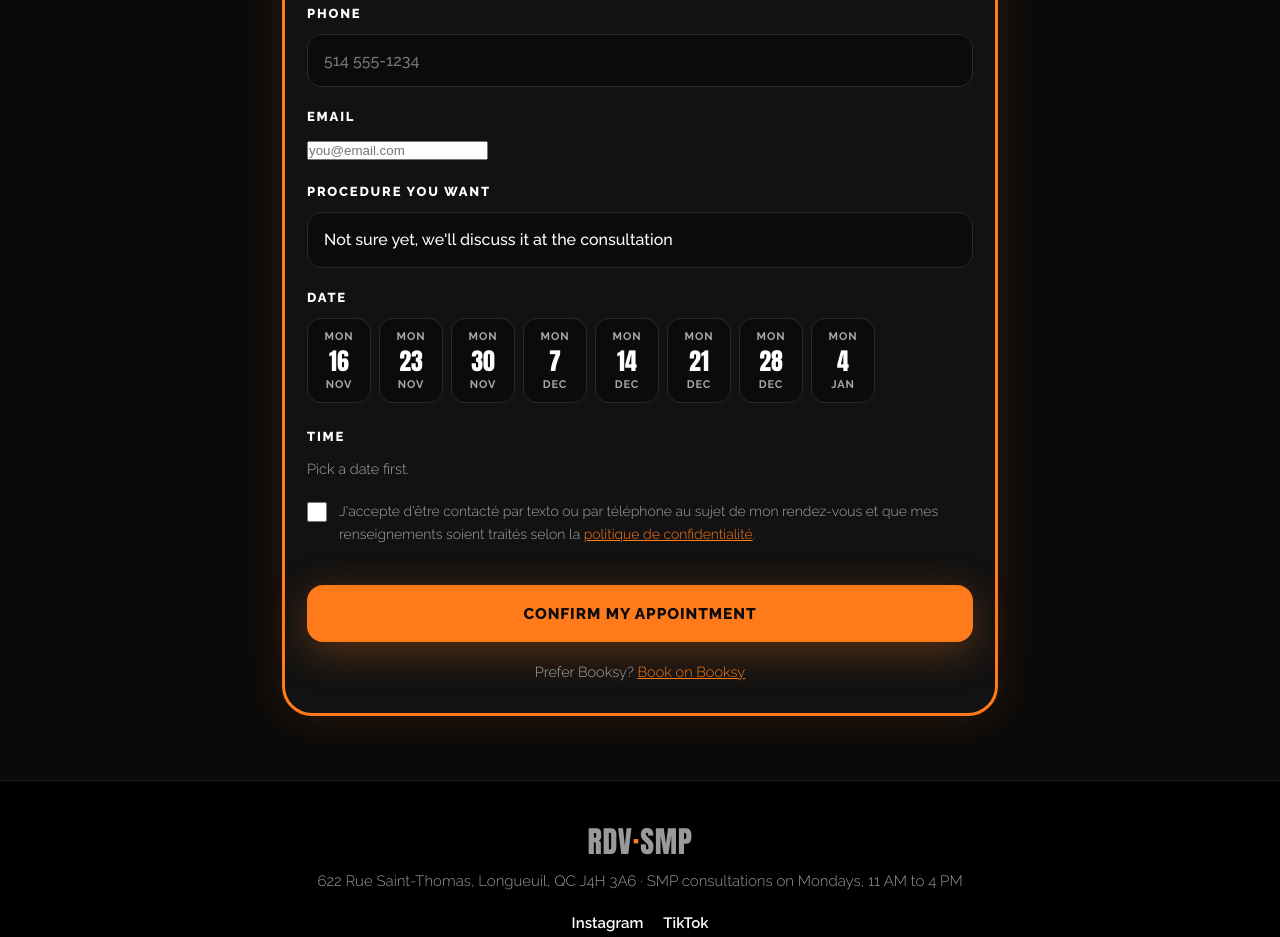
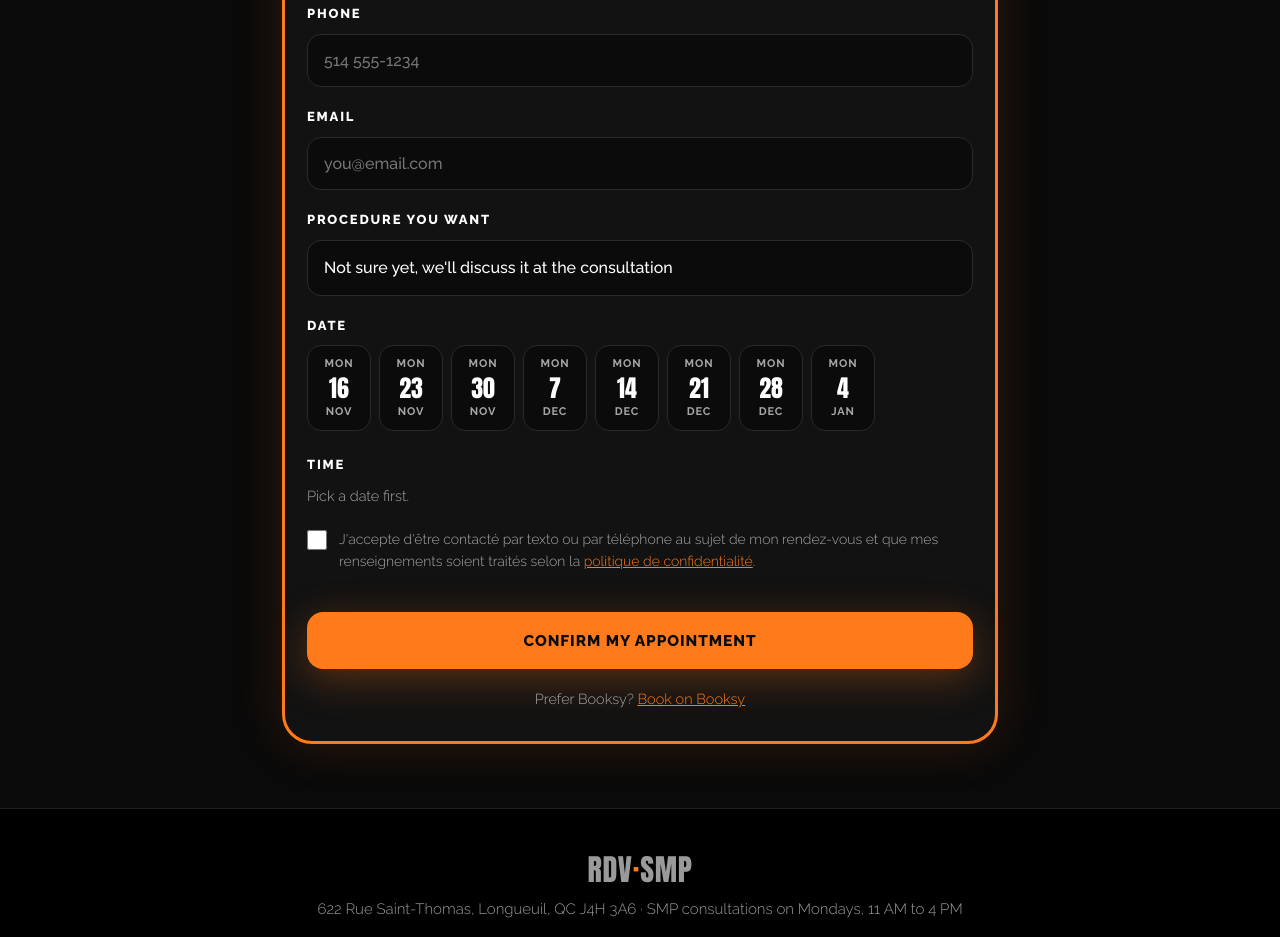
Before and after one commit to chrisleyboursiquot23/SMP_Messi, a plain HTML site: page public/index.html in a window 1280 px wide. Shown: the part 10760-11697 px from the top of the page. Drawn offline with Linux system fonts and the light colour scheme.

Commit message:
Email field styled like the other fields
Co-Authored-By: Claude Opus 5.5 <noreply@anthropic.com>
Claude-Session: https://claude.ai/code/session_016ft5ZvTPaeoJbZdRYxyWnm

```diff
--- a/public/index.html
+++ b/public/index.html
@@ -204,7 +204,7 @@
   .tip{color:var(--muted);font-size:14px;margin-top:12px}
   form{display:grid;grid-template-columns:minmax(0,1fr);gap:20px;margin-top:24px}
   label.l{display:block;font-weight:800;font-size:13px;letter-spacing:.14em;text-transform:uppercase;margin-bottom:9px}
-  input[type=text],input[type=tel],select{width:100%;background:#0B0B0B;border:1.5px solid var(--line);border-radius:14px;color:#fff;font:500 16px var(--b);padding:16px;outline:none;-webkit-appearance:none;appearance:none}
+  input[type=text],input[type=tel],input[type=email],select{width:100%;background:#0B0B0B;border:1.5px solid var(--line);border-radius:14px;color:#fff;font:500 16px var(--b);padding:16px;outline:none;-webkit-appearance:none;appearance:none}
   input:focus,select:focus{border-color:var(--acc)}
   .days{display:flex;gap:8px;overflow-x:auto;scrollbar-width:none;padding-bottom:4px}
   .days::-webkit-scrollbar{display:none}
```
